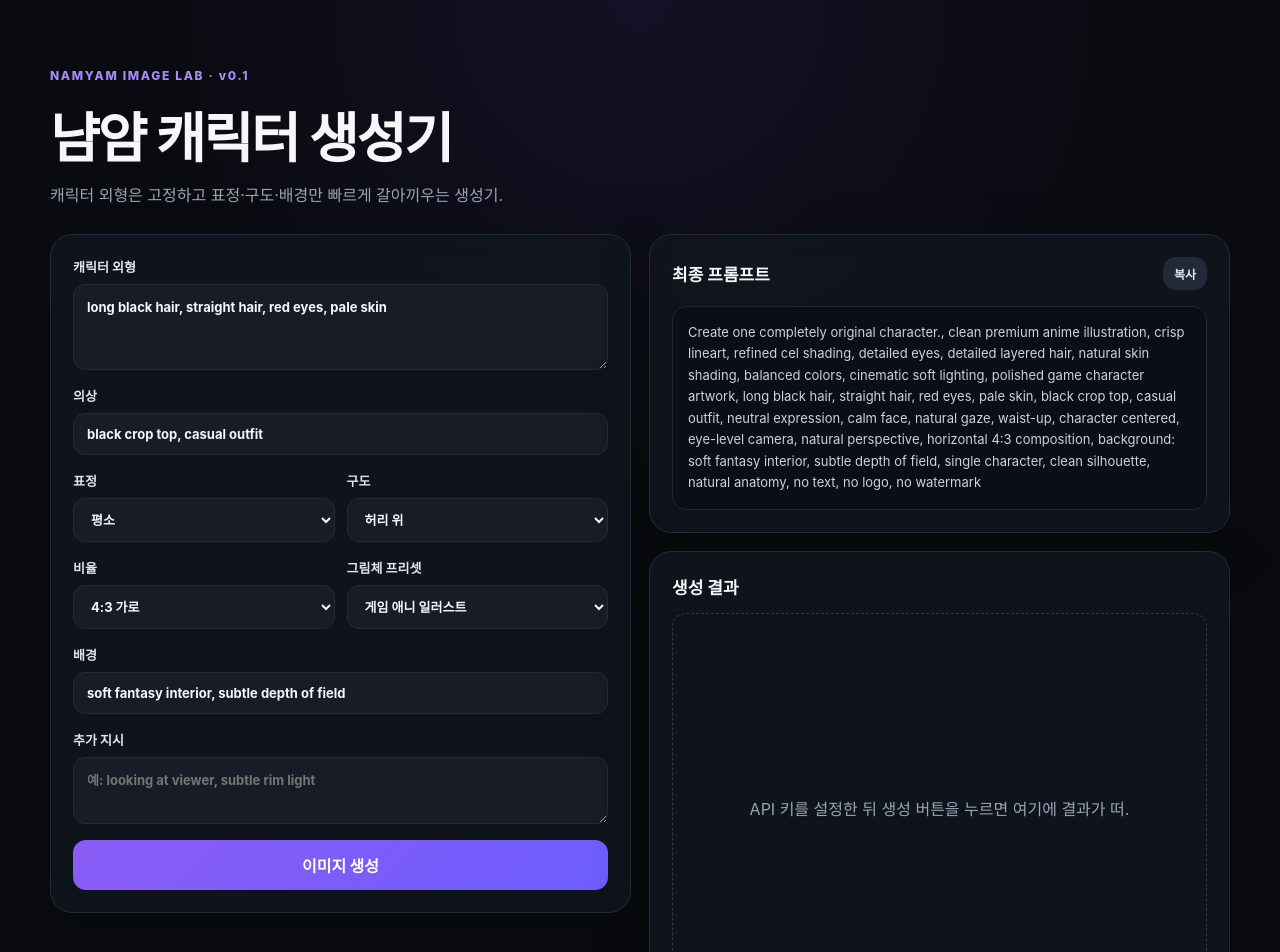
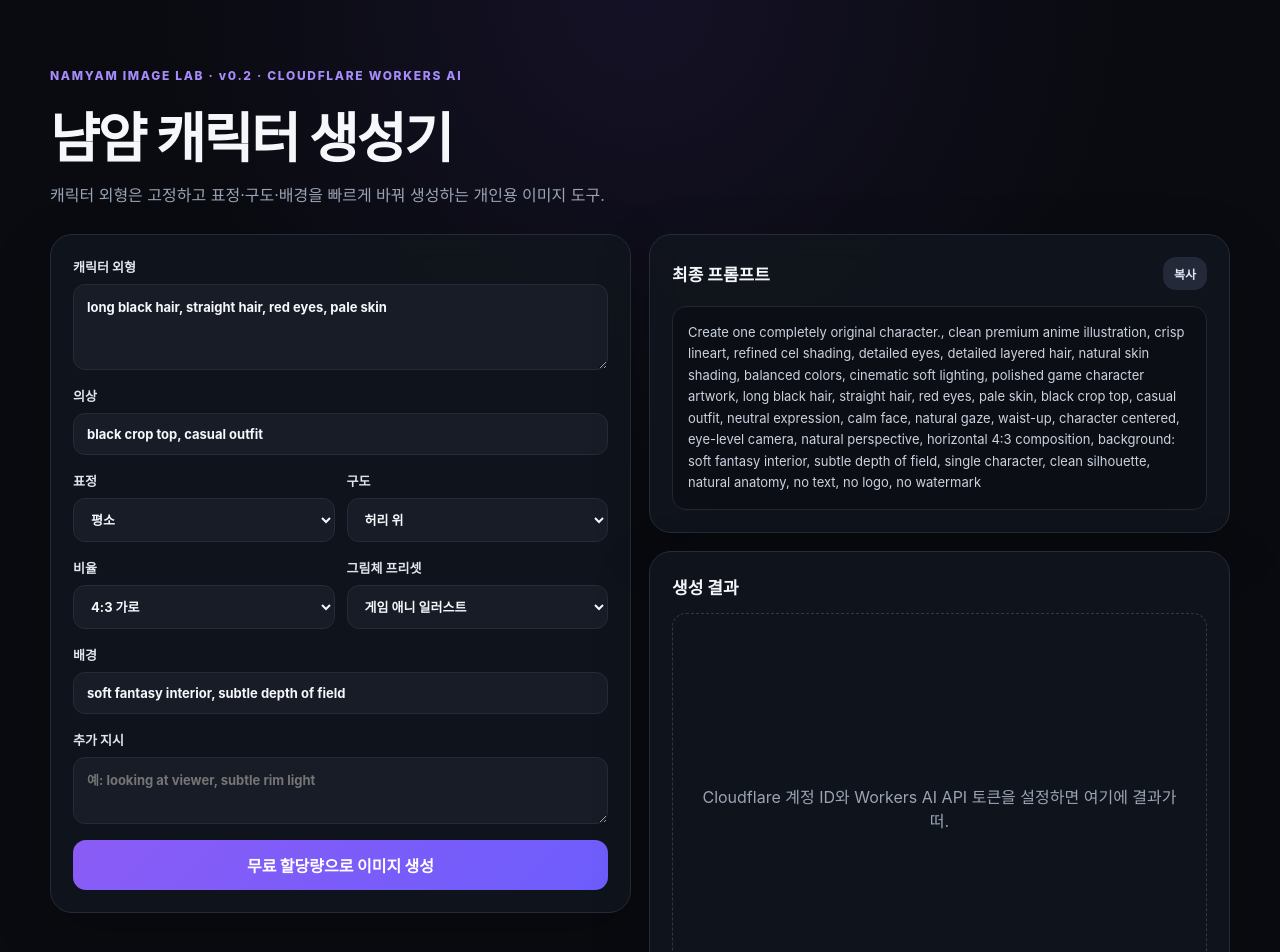
Before and after one commit to namyamnamyam/namyam-image-generator, a Next.js app: page / in a window 1280 px wide. Shown: the top 952 px of the page. Built offline with nearby package versions, Linux system fonts and the light colour scheme.

Commit message:
ui: label Cloudflare Workers AI backend

```diff
--- a/app/page.tsx
+++ b/app/page.tsx
@@ -67,9 +67,9 @@ export default function Home() {
   return (
     <main className="shell">
       <header className="hero">
-        <p className="eyebrow">NAMYAM IMAGE LAB · v0.1</p>
+        <p className="eyebrow">NAMYAM IMAGE LAB · v0.2 · CLOUDFLARE WORKERS AI</p>
         <h1>냠얌 캐릭터 생성기</h1>
-        <p>캐릭터 외형은 고정하고 표정·구도·배경만 빠르게 갈아끼우는 생성기.</p>
+        <p>캐릭터 외형은 고정하고 표정·구도·배경을 빠르게 바꿔 생성하는 개인용 이미지 도구.</p>
       </header>
 
       <div className="grid">
@@ -131,7 +131,7 @@ export default function Home() {
             />
           </label>
 
-          <button disabled={loading}>{loading ? "생성 중..." : "이미지 생성"}</button>
+          <button disabled={loading}>{loading ? "생성 중..." : "무료 할당량으로 이미지 생성"}</button>
           {error && <p className="error">{error}</p>}
         </form>
 
@@ -156,7 +156,7 @@ export default function Home() {
               // eslint-disable-next-line @next/next/no-img-element
               <img src={image} alt="생성된 캐릭터" />
             ) : (
-              <div className="empty">API 키를 설정한 뒤 생성 버튼을 누르면 여기에 결과가 떠.</div>
+              <div className="empty">Cloudflare 계정 ID와 Workers AI API 토큰을 설정하면 여기에 결과가 떠.</div>
             )}
           </article>
         </section>
```
